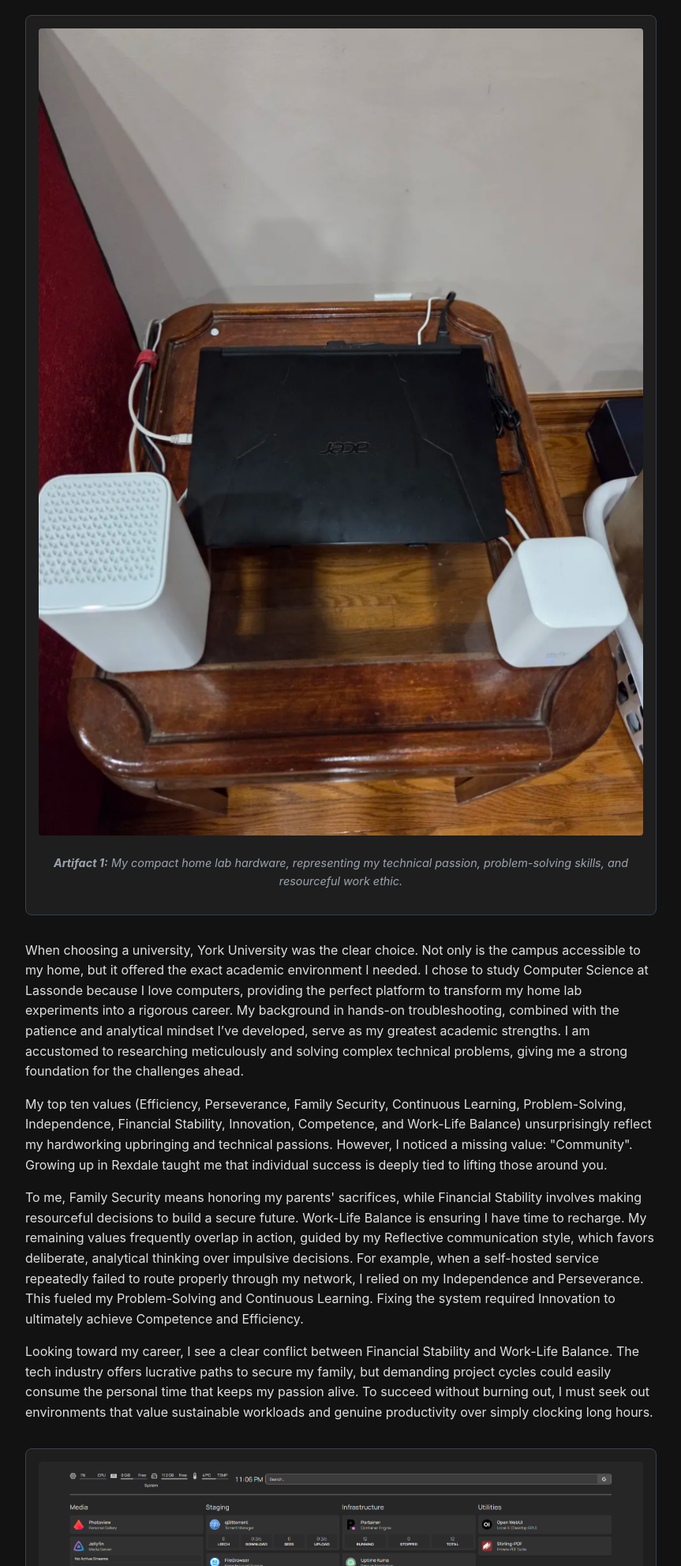
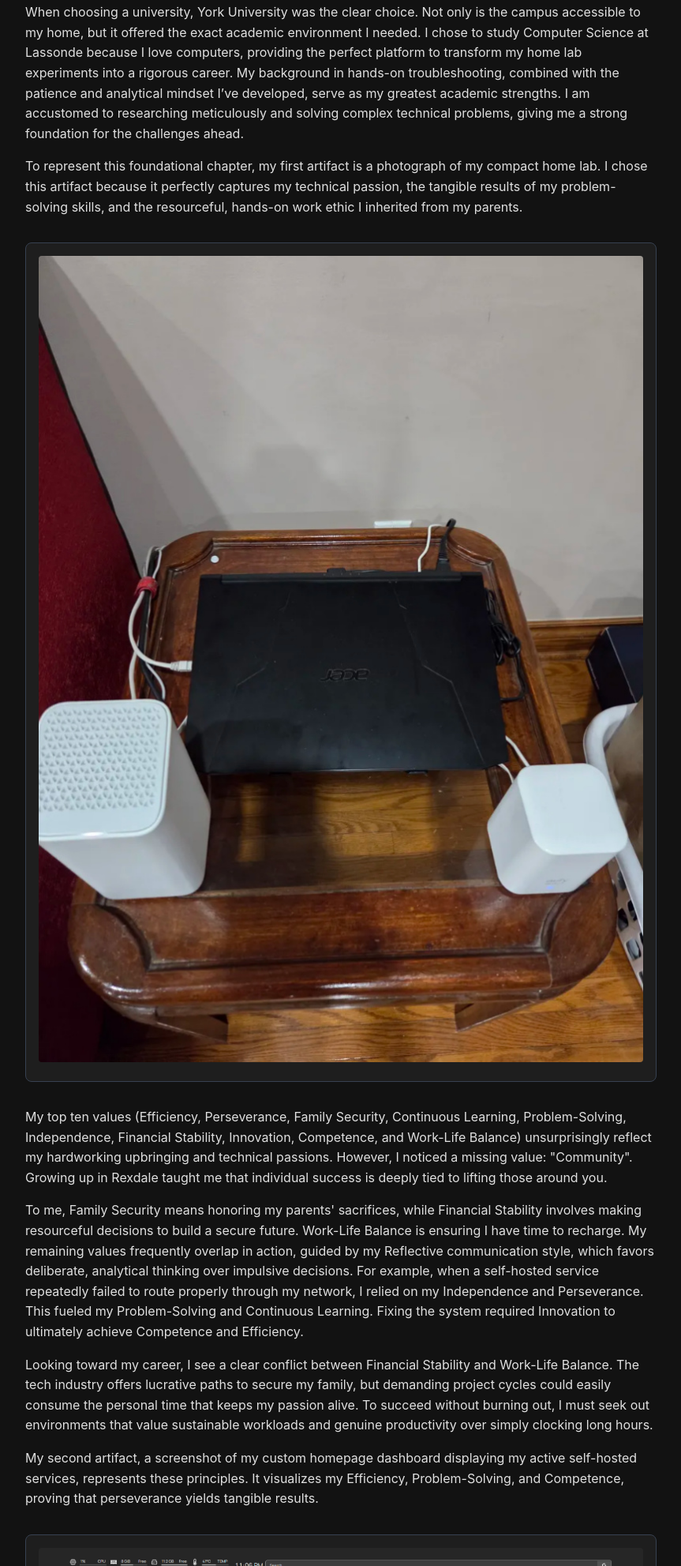
Before and after one commit to dhairyab06/dhairyab06.github.io, a plain HTML site: page about.html in a window 1280 px wide. Shown: the part 817-2800 px from the top of the page at 79% size, without its empty margins (208-1071 px from the left). Drawn offline with Linux system fonts and the light colour scheme.

Commit message:
Update about.html

```diff
--- a/about.html
+++ b/about.html
@@ -27,12 +27,13 @@
 
             <p>This deep appreciation for resourcefulness naturally translated into my personal interests. I spend my time managing a compact personal home lab. There is a unique thrill in taking modest hardware, like a repurposed laptop and some essential networking gear, and configuring it into a functional local server environment. Optimizing this lightweight setup to run self-hosted services, manage network traffic, and test code is a fascinating puzzle. This goes beyond a simple hobby; it is a practical application of my technical curiosity, teaching me how to maximize utility out of constrained resources and understand important fundamentals like networking from the ground up.</p>
 
+            <p>When choosing a university, York University was the clear choice. Not only is the campus accessible to my home, but it offered the exact academic environment I needed. I chose to study Computer Science at Lassonde because I love computers, providing the perfect platform to transform my home lab experiments into a rigorous career. My background in hands-on troubleshooting, combined with the patience and analytical mindset I’ve developed, serve as my greatest academic strengths. I am accustomed to researching meticulously and solving complex technical problems, giving me a strong foundation for the challenges ahead.</p>
+
+            <p>To represent this foundational chapter, my first artifact is a photograph of my compact home lab. I chose this artifact because it perfectly captures my technical passion, the tangible results of my problem-solving skills, and the resourceful, hands-on work ethic I inherited from my parents.</p>
+
             <div class="artifact">
                 <img src="homelab.jpg" alt="Compact Home Lab Hardware">
-                <p><strong>Artifact 1:</strong> My compact home lab hardware, representing my technical passion, problem-solving skills, and resourceful work ethic.</p>
             </div>
-
-            <p>When choosing a university, York University was the clear choice. Not only is the campus accessible to my home, but it offered the exact academic environment I needed. I chose to study Computer Science at Lassonde because I love computers, providing the perfect platform to transform my home lab experiments into a rigorous career. My background in hands-on troubleshooting, combined with the patience and analytical mindset I’ve developed, serve as my greatest academic strengths. I am accustomed to researching meticulously and solving complex technical problems, giving me a strong foundation for the challenges ahead.</p>
 
             <p>My top ten values (Efficiency, Perseverance, Family Security, Continuous Learning, Problem-Solving, Independence, Financial Stability, Innovation, Competence, and Work-Life Balance) unsurprisingly reflect my hardworking upbringing and technical passions. However, I noticed a missing value: "Community". Growing up in Rexdale taught me that individual success is deeply tied to lifting those around you.</p>
 
@@ -40,9 +41,10 @@
 
             <p>Looking toward my career, I see a clear conflict between Financial Stability and Work-Life Balance. The tech industry offers lucrative paths to secure my family, but demanding project cycles could easily consume the personal time that keeps my passion alive. To succeed without burning out, I must seek out environments that value sustainable workloads and genuine productivity over simply clocking long hours.</p>
 
+            <p>My second artifact, a screenshot of my custom homepage dashboard displaying my active self-hosted services, represents these principles. It visualizes my Efficiency, Problem-Solving, and Competence, proving that perseverance yields tangible results.</p>
+
             <div class="artifact">
                 <img src="dashboard.png" alt="Self-Hosted Services Dashboard">
-                <p><strong>Artifact 2:</strong> My custom homepage dashboard displaying active self-hosted services, visualizing my Efficiency, Problem-Solving, and Competence.</p>
             </div>
         </section>
     </main>
```
